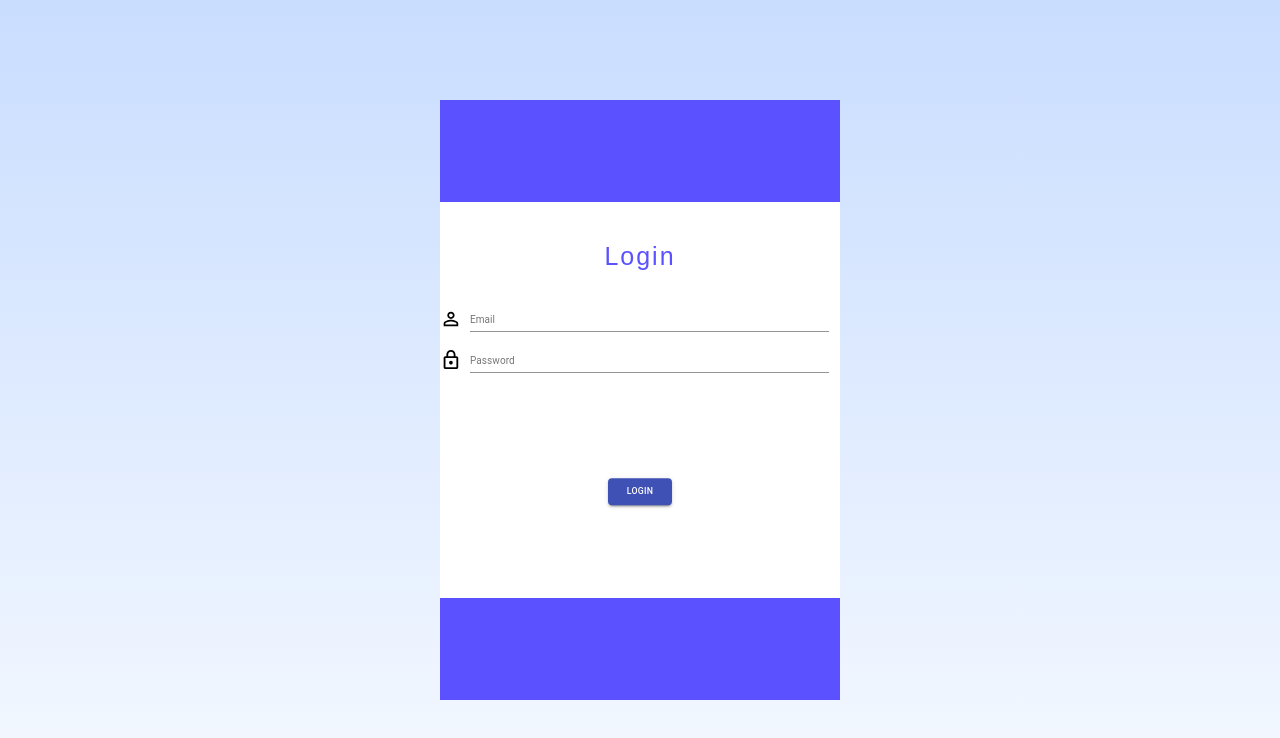
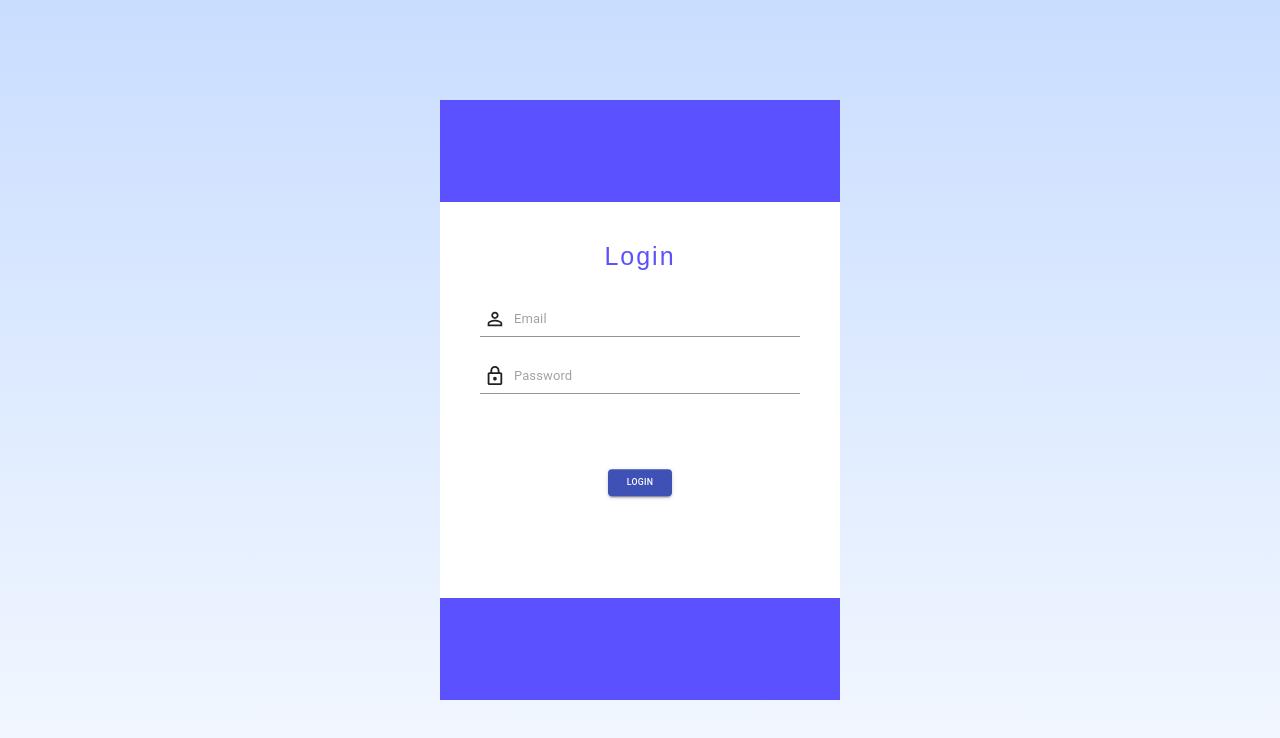
Before and after one commit to IA-Black-Swan/codia-front, a React (Create React App) app: page / in a window 1280 px wide. Shown: the top 738 px of the page. Built offline with nearby package versions, Linux system fonts and the light colour scheme.

Commit message:
login ok

```diff
--- a/src/components/Login/index.jsx
+++ b/src/components/Login/index.jsx
@@ -2,38 +2,26 @@ import "./login.scss"
 import React from 'react';
 import PersonOutlineOutlinedIcon from '@material-ui/icons/PersonOutlineOutlined';
 import HttpsOutlinedIcon from '@material-ui/icons/HttpsOutlined';
-import { Grid, TextField, FormControl, InputAdornment, InputLabel, Input, Button } from '@material-ui/core';
-import AccountCircle from '@material-ui/icons/AccountCircle';
+import { FormControl, InputAdornment, Input, Button } from '@material-ui/core';
 import { makeStyles } from '@material-ui/core/styles';
 
 
-// botones
+
 const useStyles = makeStyles(theme => ({
-    grid: {
-        width: '90%',
+    input: {
+        width: '80%',
+        fontSize: '1.3rem',
+        padding: '0.4rem'
+
     },
-    textField: {
-        width: '100%',
+
+    field: {
+        alignItems: 'center',
+        marginTop: '1rem',
+        marginBottom: '1rem'
     }
 }));
 
-// const useStyles = makeStyles((theme) => ({
-//     root: {
-//         '& > *': {
-//             margin: theme.spacing(1),
-//         },
-//     },
-// }));
-
-
-
-/*
-const useStyles = makeStyles((theme) => ({
-    margin: {
-      margin: theme.spacing(1),
-    },
-}));
-*/
 
 export const Login = () => {
 
@@ -49,47 +37,39 @@ export const Login = () => {
                         Login
                     </p>
 
-                    {/*
-                    <form class="login__form">
-                        <div className="login__form-input">
-                            <FaUser size="1.5em" />
-                            <input class="login__form-box" placeholder="Email" type="email"/><br/>
-                        </div>
+                    <div className="form">
+                        <FormControl className={classes.margin, classes.field}>
+                            <Input
+                            classes={{ root: classes.input }}
+                            id="input-with-icon-adornment"
+                            placeholder="Email"
+                            type="email"
+                            startAdornment={
+                                <InputAdornment position="start">
+                                <PersonOutlineOutlinedIcon fontSize="large" />
 
-                        <div className="login__form-input">
-                            <FaKey size="1.5em" />
-                            <input class="login__form-box" placeholder="Password" type="password"/><br/>
-                        </div>
+                                </InputAdornment>
+                            }
+                            />
+                        </FormControl>
 
-                        <input class="login__form-button" type="submit" value="Login"/>
-                    </form>
-                    */}
+                        <FormControl className={classes.margin, classes.field}>
+                            <Input
+                            classes={{ root: classes.input }}
+                            id="input-with-icon-adornment"
+                            placeholder="Password"
+                            type="password"
+                            startAdornment={
+                                <InputAdornment position="start">
 
-                    <div className={classes.margin}>
-                        <Grid container spacing={1} alignItems="flex-end">
-                            <Grid item>
-                                <PersonOutlineOutlinedIcon fontSize="large" />
-                            </Grid>
-                            <Grid item classes={{ root: classes.grid }}>
-                                <TextField classes={{ root: classes.textField }} id="input-with-icon-grid" label="Email" />
-                            </Grid>
-                        </Grid>
+                                <HttpsOutlinedIcon fontSize="large" />
+                                </InputAdornment>
+                            }
+                            />
+                        </FormControl>
                     </div>
 
-                    <div className={classes.margin}>
-                        <Grid container spacing={1} alignItems="flex-end">
-                            <Grid item>
-                                <HttpsOutlinedIcon fontSize="large" />
-                            </Grid>
-                            <Grid item classes={{ root: classes.grid }}>
-                                <TextField classes={{ root: classes.textField }} id="input-with-icon-grid" label="Password" />
-                            </Grid>
-                        </Grid>
-                    </div>
-
-                    <Button variant="contained" color="primary">
-                        Login
-                    </Button>
+                    <Button variant="contained" color="primary">Login</Button>
                 </div>
 
                 <div className="login__card-footer"></div>
--- a/src/components/Login/login.scss
+++ b/src/components/Login/login.scss
@@ -57,33 +57,17 @@
             border-color: #9c96ff;
         }
     }
-
-    &-button {
-        position: absolute;
-        top: 70%;
-        left: 50%;
-        transform: translate(-50%, -50%);
-        background-color: #5b51ff;
-        color: white;
-        width: 15rem;
-        height: 3rem;
-        text-decoration: none;
-        border: none;
-        cursor: pointer;
-
-        &:hover {
-            background-color: #1c1852;
-        }
-    }
 }
 
-.MuiInputBase-root {
-    // width: 30rem !important;
+
+.MuiFormControl-root {
+    width: 100%;
 }
 
 .MuiButtonBase-root {
     width: 30px;
-    top: 30%;
+    top: 20%;
     left: 50%;
     transform: translate(-50%, -50%);
+    font-size: 1.3rem;
 }
```
